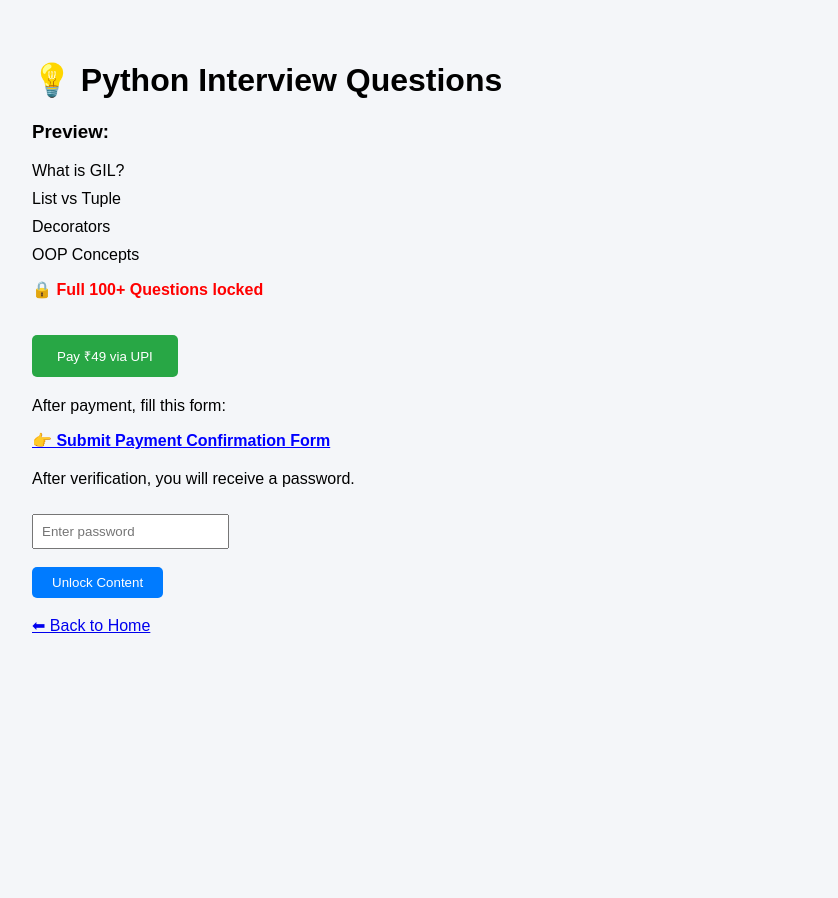
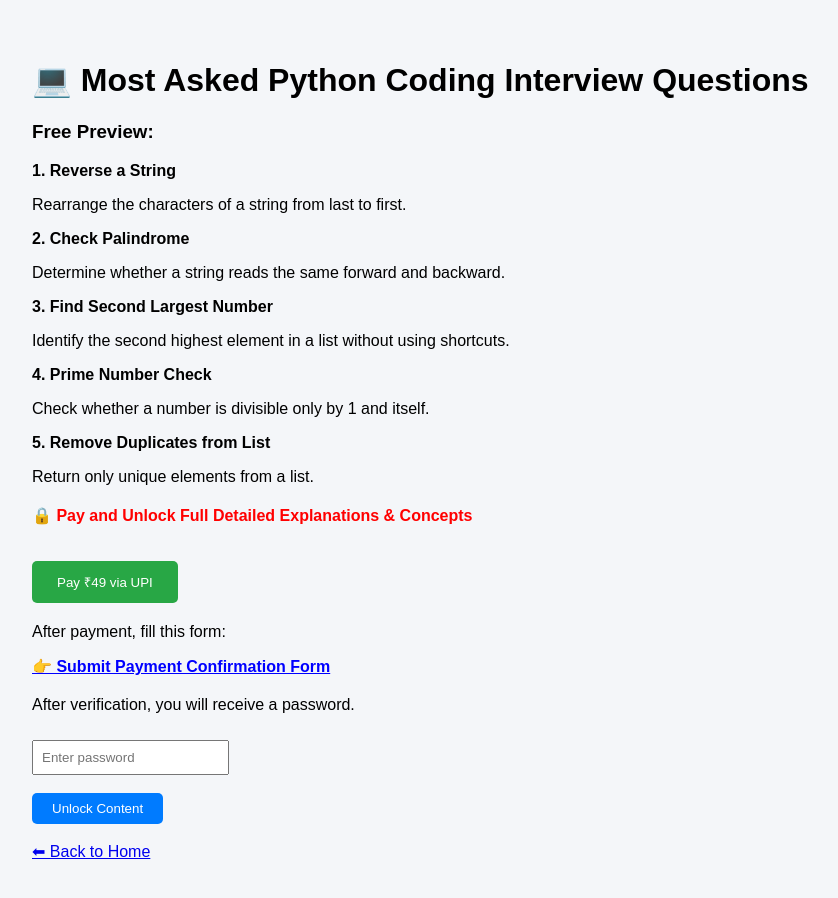
Before and after one commit to Sinchana148/python-road, a React (Create React App) app: page /questions in a window 1280 px wide. Shown: the top 898 px of the page, without its empty margins (8-846 px from the left). Before the commit the page ends 800 px from the top, so only its background shows below. Built offline with nearby package versions, Linux system fonts and the light colour scheme.

Commit message:
Updated payment link

```diff
--- a/src/pages/Questions.js
+++ b/src/pages/Questions.js
@@ -22,20 +22,30 @@
 
   return (
     <div style={{ padding: "40px", fontFamily: "Arial" }}>
-      <h1>💡 Python Interview Questions</h1>
+      <h1>💻 Most Asked Python Coding Interview Questions</h1>
 
       {!isUnlocked ? (
         <>
-          <h3>Preview:</h3>
-          <ul>
-            <li>What is GIL?</li>
-            <li>List vs Tuple</li>
-            <li>Decorators</li>
-            <li>OOP Concepts</li>
-          </ul>
+          <h3>Free Preview:</h3>
 
-          <p style={{ color: "red", fontWeight: "bold" }}>
-            🔒 Full 100+ Questions locked
+          <p><strong>1. Reverse a String</strong></p>
+          <p>Rearrange the characters of a string from last to first.</p>
+
+          <p><strong>2. Check Palindrome</strong></p>
+          <p>Determine whether a string reads the same forward and backward.</p>
+
+          <p><strong>3. Find Second Largest Number</strong></p>
+          <p>Identify the second highest element in a list without using shortcuts.</p>
+
+          <p><strong>4. Prime Number Check</strong></p>
+          <p>Check whether a number is divisible only by 1 and itself.</p>
+
+          <p><strong>5. Remove Duplicates from List</strong></p>
+          <p>Return only unique elements from a list.</p>
+
+          <p style={{ color: "red", fontWeight: "bold", marginTop: "20px" }}>
+            🔒 Pay and Unlock Full Detailed Explanations & Concepts
+
           </p>
 
           <button
@@ -96,13 +106,32 @@
         </>
       ) : (
         <>
-          <h3>🎉 Full Interview Questions</h3>
-          <ul>
-            <li>Explain Python memory management</li>
-            <li>Explain multithreading</li>
-            <li>Explain asyncio</li>
-            <li>Explain metaclasses</li>
-          </ul>
+          <h3>🎉 Full Coding Interview Concepts</h3>
+
+          <p><strong>1. Reverse a String – Concept</strong></p>
+          <p>Reversing a string means rearranging characters from the last position to the first. This can be achieved using slicing, loops, or built-in functions.</p>
+
+          <p><strong>2. Palindrome Check – Concept</strong></p>
+          <p>A palindrome reads the same forward and backward. The logic compares the original string with its reversed version.</p>
+
+          <p><strong>3. Remove Duplicates – Concept</strong></p>
+          <p>Identify repeated elements and keep only unique values using iteration or sets.</p>
+
+          <p><strong>4. Second Largest Number – Concept</strong></p>
+          <p>Traverse or sort elements carefully to find the second highest value.</p>
+
+          <p><strong>5. Prime Number – Concept</strong></p>
+          <p>Check divisibility from 2 to square root of the number.</p>
+
+          <p><strong>6. Fibonacci Series – Concept</strong></p>
+          <p>Each number is the sum of the previous two numbers. Can be solved using loops or recursion.</p>
+
+          <p><strong>7. Two Sum – Concept</strong></p>
+          <p>Find two numbers that add up to a target using indexing or hashing.</p>
+
+          <p><strong>8. Sorting Algorithms – Concept</strong></p>
+          <p>Arrange elements in ascending or descending order using bubble sort, selection sort, or insertion sort.</p>
+
         </>
       )}
 
--- a/src/pages/Roadmap.js
+++ b/src/pages/Roadmap.js
@@ -22,20 +22,30 @@
 
   return (
     <div style={{ padding: "40px", fontFamily: "Arial" }}>
-      <h1>🚀 Python Developer 30-Day Roadmap</h1>
+      <h1>📘 Most Asked Python Theoretical Interview Questions</h1>
 
       {!isUnlocked ? (
         <>
-          <h3>Preview:</h3>
-          <ul>
-            <li>Week 1 – Python Basics</li>
-            <li>Week 2 – OOP Concepts</li>
-            <li>Week 3 – DSA Practice</li>
-            <li>Week 4 – Real Project</li>
-          </ul>
+          <h3>Free Preview:</h3>
 
-          <p style={{ color: "red", fontWeight: "bold" }}>
-            🔒 Full roadmap locked
+          <p><strong>1. What is Python?</strong></p>
+          <p>Explain features and why Python is widely used.</p>
+
+          <p><strong>2. What is GIL?</strong></p>
+          <p>Explain how threading works internally in Python.</p>
+
+          <p><strong>3. Mutable vs Immutable?</strong></p>
+          <p>Explain memory behavior of Python objects.</p>
+
+          <p><strong>4. Explain OOP Principles</strong></p>
+          <p>Describe Encapsulation, Abstraction, Inheritance, Polymorphism.</p>
+
+          <p><strong>5. What are Decorators?</strong></p>
+          <p>Explain how decorators modify function behavior.</p>
+
+          <p style={{ color: "red", fontWeight: "bold", marginTop: "20px" }}>
+              🔒Pay and Unlock Full Detailed Explanations & Concepts
+
           </p>
 
           <button
@@ -96,14 +106,32 @@
         </>
       ) : (
         <>
-          <h3>🎉 Full Roadmap</h3>
-          <ul>
-            <li>Day 1–3: Variables, Loops, Conditions</li>
-            <li>Day 4–7: Functions & Modules</li>
-            <li>Week 2: OOP + Mini Projects</li>
-            <li>Week 3: 50 DSA Problems</li>
-            <li>Week 4: Real Project + Interview Prep</li>
-          </ul>
+          <h3>🎉 Full Interview Theory Answers</h3>
+
+          <p><strong>1. What is Python?</strong></p>
+          <p>Python is a high-level, interpreted, dynamically typed programming language known for its readability and simplicity. It supports multiple programming paradigms including object-oriented, procedural, and functional programming.</p>
+
+          <p><strong>2. What is GIL?</strong></p>
+          <p>The Global Interpreter Lock allows only one thread to execute Python bytecode at a time in CPython. It ensures memory safety but limits true parallelism in CPU-bound tasks.</p>
+
+          <p><strong>3. Mutable vs Immutable</strong></p>
+          <p>Mutable objects like list and dictionary can be modified after creation. Immutable objects like string and tuple cannot be changed once created, which makes them memory efficient and thread safe.</p>
+
+          <p><strong>4. OOP Principles</strong></p>
+          <p>Encapsulation binds data and methods together. Abstraction hides implementation details. Inheritance allows reuse of code. Polymorphism enables methods to behave differently based on objects.</p>
+
+          <p><strong>5. Decorators</strong></p>
+          <p>A decorator is a function that modifies another function without changing its code. It is commonly used for logging, authentication, and performance tracking.</p>
+
+          <p><strong>6. Generators</strong></p>
+          <p>Generators use the yield keyword to return values one at a time, reducing memory usage for large datasets.</p>
+
+          <p><strong>7. Exception Handling</strong></p>
+          <p>Exception handling in Python uses try, except, else, and finally blocks to handle runtime errors gracefully.</p>
+
+          <p><strong>8. List vs Tuple</strong></p>
+          <p>Lists are mutable and slower. Tuples are immutable and faster due to fixed memory allocation.</p>
+
         </>
       )}
 
```
